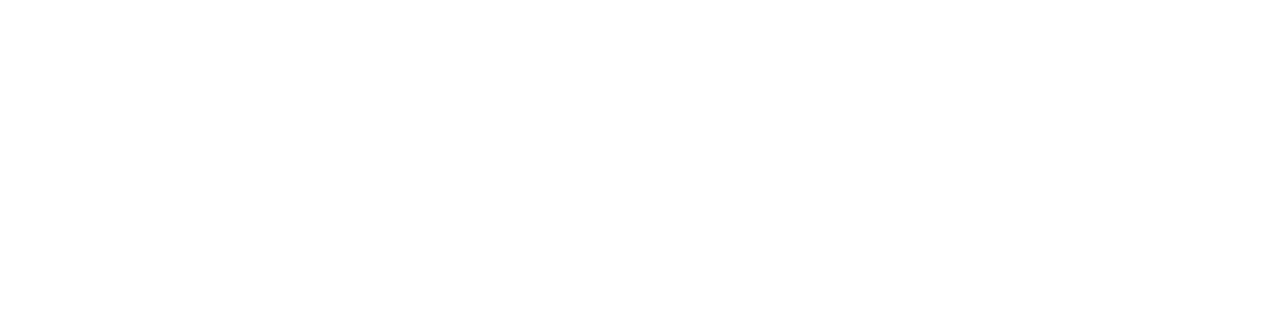
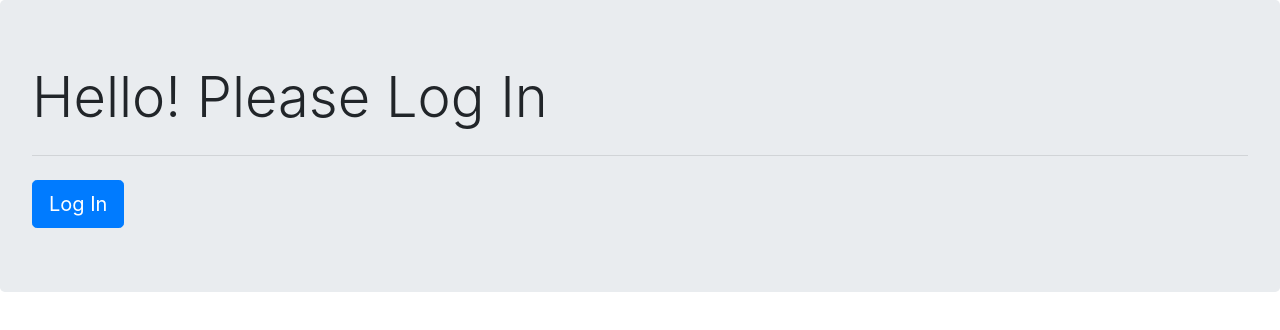
Before and after one commit to KimjManansala/firebase-Authenticate, a plain HTML site: page index.html in a window 1280 px wide. Drawn offline with nearby package versions, Linux system fonts and the light colour scheme.

Commit message:
Home Page

```diff
--- a/index.html
+++ b/index.html
@@ -2,6 +2,12 @@
 
 
 <head>
+    <meta charset="UTF-8">
+    <meta name="viewport" content="width=device-width, initial-scale=1.0">
+    <meta http-equiv="X-UA-Compatible" content="ie=edge">
+    <link rel="stylesheet" href="https://stackpath.bootstrapcdn.com/bootstrap/4.1.3/css/bootstrap.min.css" integrity="sha384-MCw98/SFnGE8fJT3GXwEOngsV7Zt27NXFoaoApmYm81iuXoPkFOJwJ8ERdknLPMO" crossorigin="anonymous">
+    <link rel="stylesheet" href="index.css" type="text/css" />
+    <title>Firebase Auth</title>
 
 <script src="https://www.gstatic.com/firebasejs/5.5.8/firebase.js"></script>
 <script>
@@ -25,7 +31,11 @@
 <body>
 
 
-
+    <div class="jumbotron">
+        <h1 class="display-4">Hello! Please Log In</h1>
+        <hr class="my-4">
+        <a class="btn btn-primary btn-lg" href="#" role="button">Log In</a>
+    </div>
 
 
 
```
